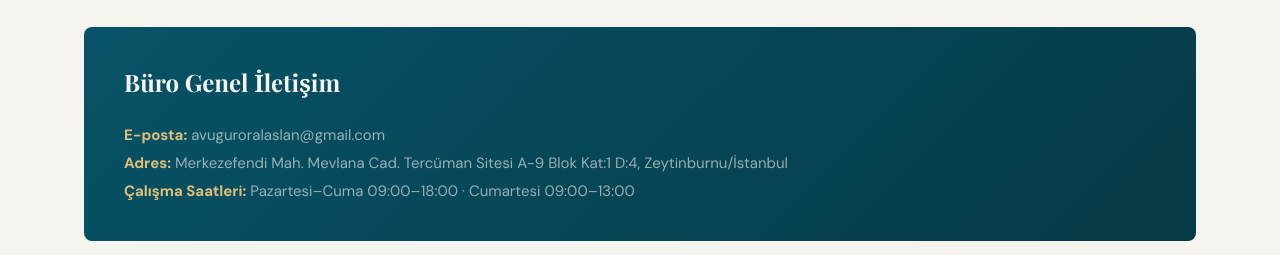
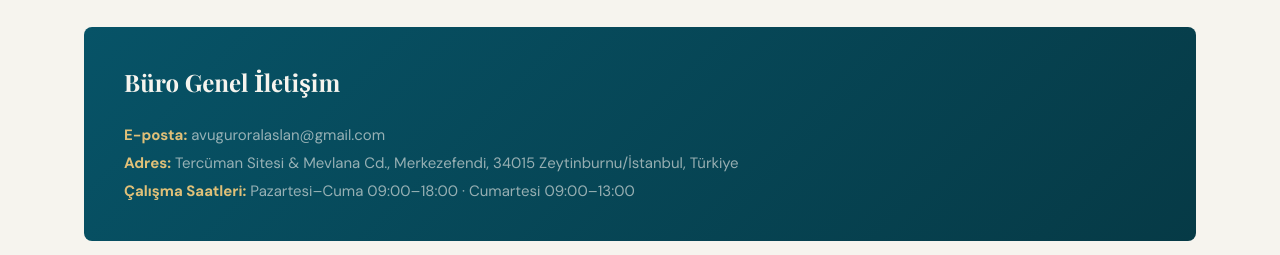
Before and after one commit to avuguroralaslan-code/aslan-hukuk, a plain HTML site: page contact.html in a window 1280 px wide. Shown: the part 1440-1695 px from the top of the page. Drawn offline with nearby package versions, Linux system fonts and the light colour scheme; a web font is replaced by a local one.

Commit message:
Update contact address in contact.html

```diff
--- a/contact.html
+++ b/contact.html
@@ -166,7 +166,7 @@
         <h3>Büro Genel İletişim</h3>
         <p>
           <strong>E-posta:</strong> avuguroralaslan@gmail.com<br>
-          <strong>Adres:</strong> Merkezefendi Mah. Mevlana Cad. Tercüman Sitesi A-9 Blok Kat:1 D:4, Zeytinburnu/İstanbul<br>
+          <strong>Adres:</strong> Tercüman Sitesi & Mevlana Cd., Merkezefendi, 34015 Zeytinburnu/İstanbul, Türkiye<br>
           <strong>Çalışma Saatleri:</strong> Pazartesi–Cuma 09:00–18:00 · Cumartesi 09:00–13:00
         </p>
       </div>
```
